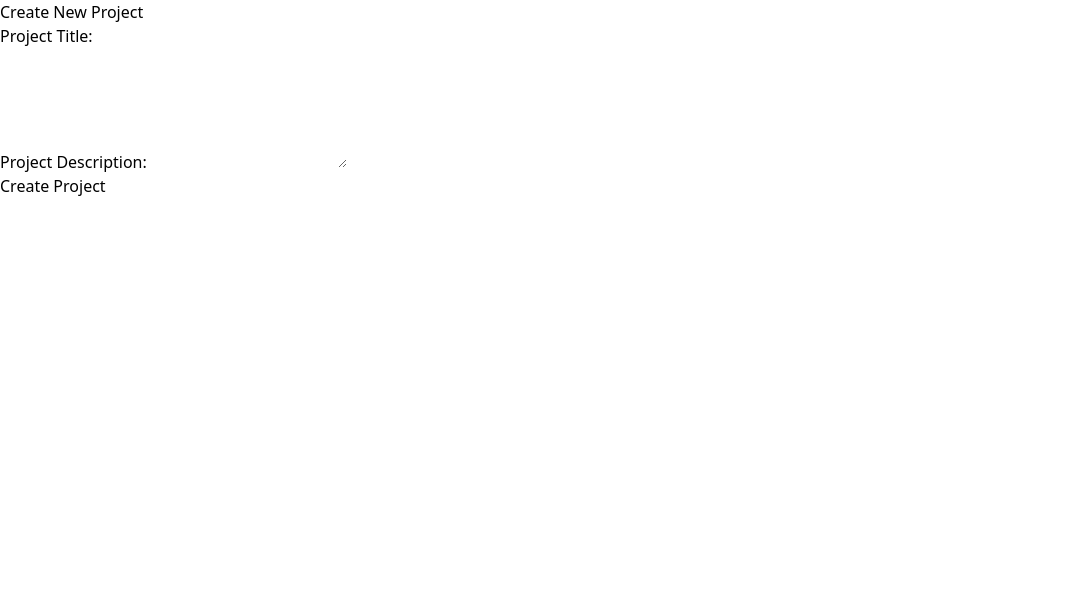
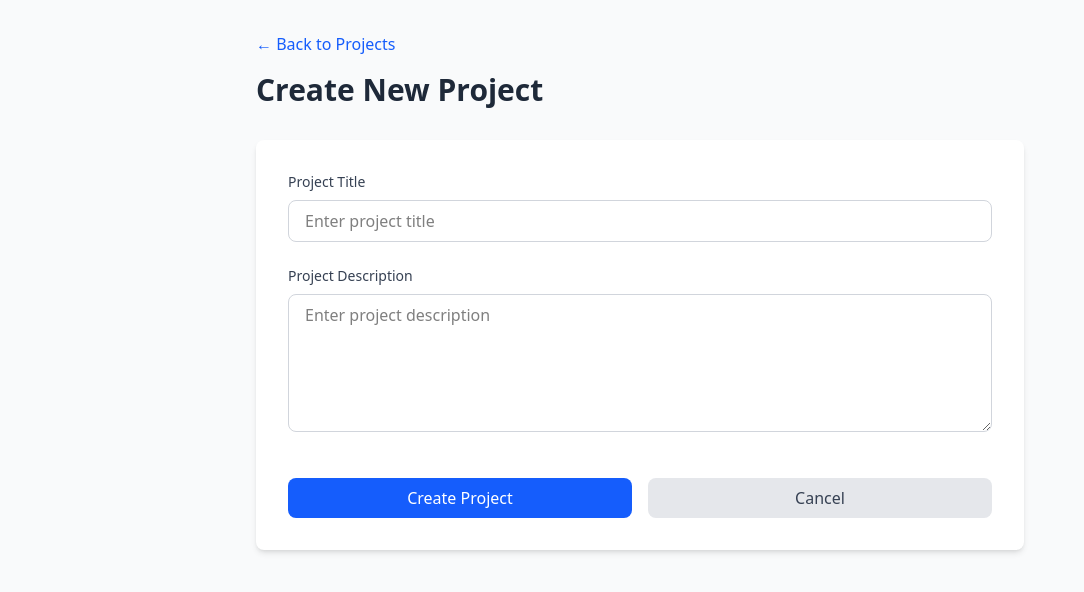
Before and after one commit to manamobahi73-maker/HW-L04-02-typescript-group-task, a React (Vite) app: page /new-project in a window 1280 px wide. Shown: the top 592 px of the page, without its empty margins (0-1084 px from the left). Built offline with nearby package versions, Linux system fonts and the light colour scheme.

Commit message:
feat: enhance NewProject and ProjectsList components with improved navigation and project formatting

```diff
--- a/src/pages/NewProject/index.tsx
+++ b/src/pages/NewProject/index.tsx
@@ -1,5 +1,6 @@
 import { useForm, SubmitHandler } from "react-hook-form";
 import { useDispatch } from "react-redux";
+import { useNavigate } from "react-router-dom";
 import { addProject } from "../../redux/Slices/ProjectsSlice";
 import { ProjectType } from "../../components/types/projectType";
 import { useState } from "react";
@@ -11,6 +12,7 @@ type ProjectFormInputs = {
 
 const NewProject = () => {
   const dispatch = useDispatch();
+  const navigate = useNavigate();
   const [successMessage, setSuccessMessage] = useState<string>("");
 
   const {
@@ -34,44 +36,89 @@ const NewProject = () => {
 
     setTimeout(() => {
       setSuccessMessage("");
-    }, 3000);
+      navigate("/");
+    }, 2000);
   };
 
   return (
+    <div className="min-h-screen bg-gray-50 p-8">
+      <div className="max-w-3xl mx-auto">
+        <div className="mb-8">
+          <button
+            onClick={() => navigate("/")}
+            className="text-blue-600 hover:text-blue-700 mb-4 flex items-center gap-1"
+          >
+            ← Back to Projects
+          </button>
+          <h1 className="text-3xl font-bold text-gray-800">
+            Create New Project
+          </h1>
+        </div>
+
+        <div className="bg-white p-8 rounded-lg shadow-md">
+          <form onSubmit={handleSubmit(onSubmit)} className="space-y-6">
             <div>
-      <h1>Create New Project</h1>
-      <form onSubmit={handleSubmit(onSubmit)}>
-        <div>
-          <label>Project Title:</label>
+              <label className="block text-sm font-medium text-gray-700 mb-2">
+                Project Title
+              </label>
               <input
                 type="text"
                 {...register("title", {
                   required: "Title is required",
                 })}
+                className="w-full px-4 py-2 border border-gray-300 rounded-lg focus:outline-none focus:ring-2 focus:ring-blue-500"
+                placeholder="Enter project title"
               />
               {errors.title && (
-            <span style={{ color: "red" }}>{errors.title.message}</span>
+                <span className="text-red-500 text-sm mt-1 block">
+                  {errors.title.message}
+                </span>
               )}
             </div>
+
             <div>
-          <label>Project Description:</label>
+              <label className="block text-sm font-medium text-gray-700 mb-2">
+                Project Description
+              </label>
               <textarea
                 {...register("description", {
                   required: "Description is required",
                 })}
                 rows={5}
+                className="w-full px-4 py-2 border border-gray-300 rounded-lg focus:outline-none focus:ring-2 focus:ring-blue-500"
+                placeholder="Enter project description"
               />
               {errors.description && (
-            <span style={{ color: "red" }}>{errors.description.message}</span>
+                <span className="text-red-500 text-sm mt-1 block">
+                  {errors.description.message}
+                </span>
               )}
             </div>
+
             {successMessage && (
-          <div style={{ color: "green", marginTop: "10px" }}>
+              <div className="bg-green-100 border border-green-400 text-green-700 px-4 py-3 rounded-lg">
                 {successMessage}
               </div>
             )}
-        <button type="submit">Create Project</button>
+
+            <div className="flex gap-4 pt-4">
+              <button
+                type="submit"
+                className="flex-1 bg-blue-600 text-white px-6 py-2 rounded-lg hover:bg-blue-700 transition"
+              >
+                Create Project
+              </button>
+              <button
+                type="button"
+                onClick={() => navigate("/")}
+                className="flex-1 bg-gray-200 text-gray-700 px-6 py-2 rounded-lg hover:bg-gray-300 transition"
+              >
+                Cancel
+              </button>
+            </div>
           </form>
+        </div>
+      </div>
     </div>
   );
 };
--- a/src/pages/ProjectsList/index.tsx
+++ b/src/pages/ProjectsList/index.tsx
@@ -1,3 +1,4 @@
+import { useMemo } from "react";
 import { useSelector } from "react-redux";
 import { useNavigate } from "react-router-dom";
 import { RootState } from "../../redux/store";
@@ -5,6 +6,13 @@ import { RootState } from "../../redux/store";
 const ProjectsList = () => {
   const projects = useSelector((state: RootState) => state.projects);
   const navigate = useNavigate();
+
+  const projectsWithFormattedDate = useMemo(() => {
+    return projects.map((project) => ({
+      ...project,
+      formattedDate: new Date(project.createdAt).toLocaleDateString(),
+    }));
+  }, [projects]);
 
   const handleProjectClick = (projectId: string) => {
     navigate(`/projects/${projectId}/tasks`);
@@ -31,17 +39,19 @@ const ProjectsList = () => {
           </div>
         ) : (
           <div className="grid grid-cols-1 md:grid-cols-2 lg:grid-cols-3 gap-6">
-            {projects.map((project) => (
+            {projectsWithFormattedDate.map((project) => (
               <div
                 key={project.id}
                 onClick={() => handleProjectClick(project.id)}
                 className="bg-white p-6 rounded-lg shadow-md hover:shadow-lg transition cursor-pointer border border-gray-200"
               >
+                <div className="text-xs text-gray-500 mb-3">
+                  {project.formattedDate}
+                </div>
                 <h2 className="text-xl font-semibold text-gray-800 mb-2">
                   {project.title}
                 </h2>
                 <p className="text-gray-600 mb-4">{project.description}</p>
-
               </div>
             ))}
           </div>
```
Lines whose indentation alone changed are shown as unchanged.
